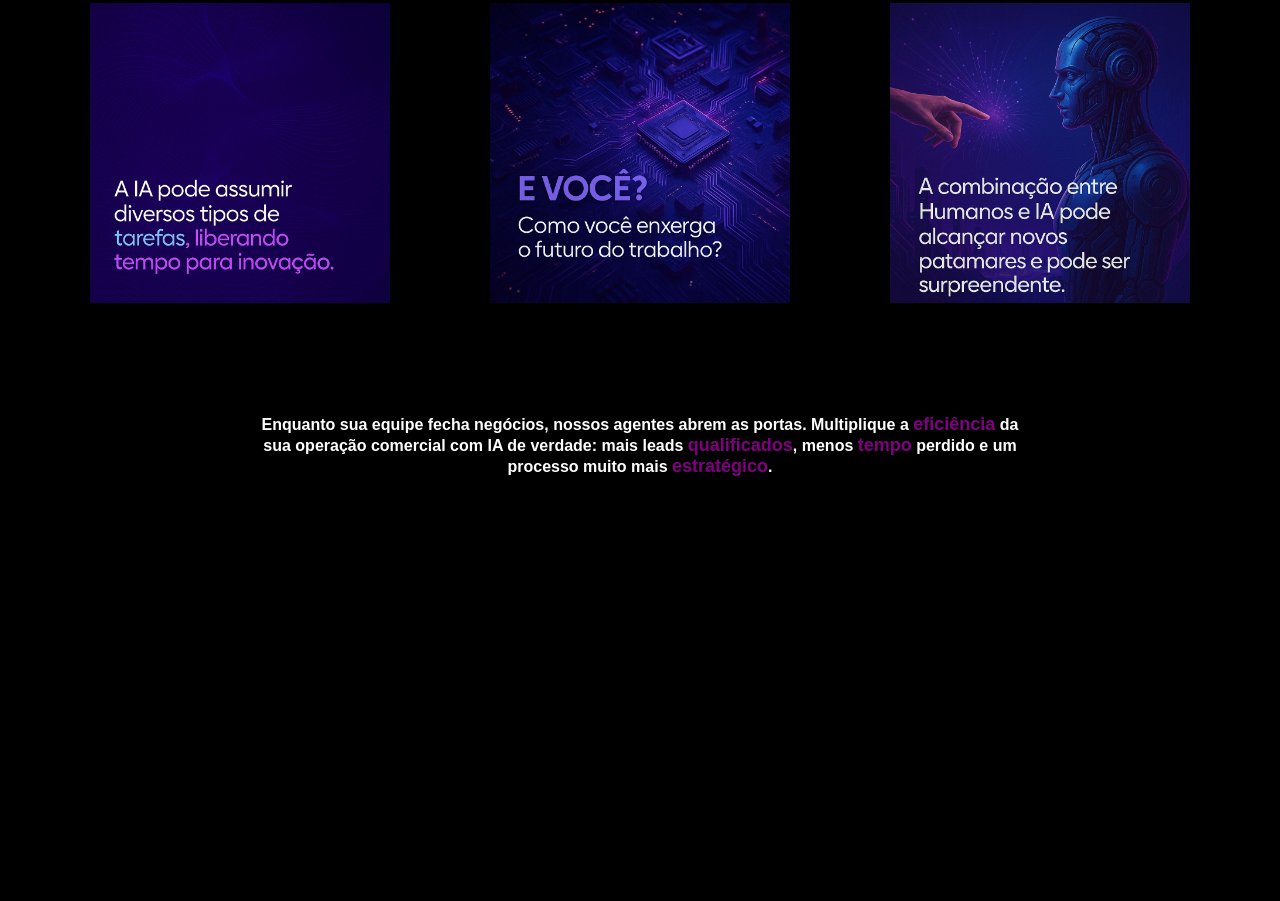
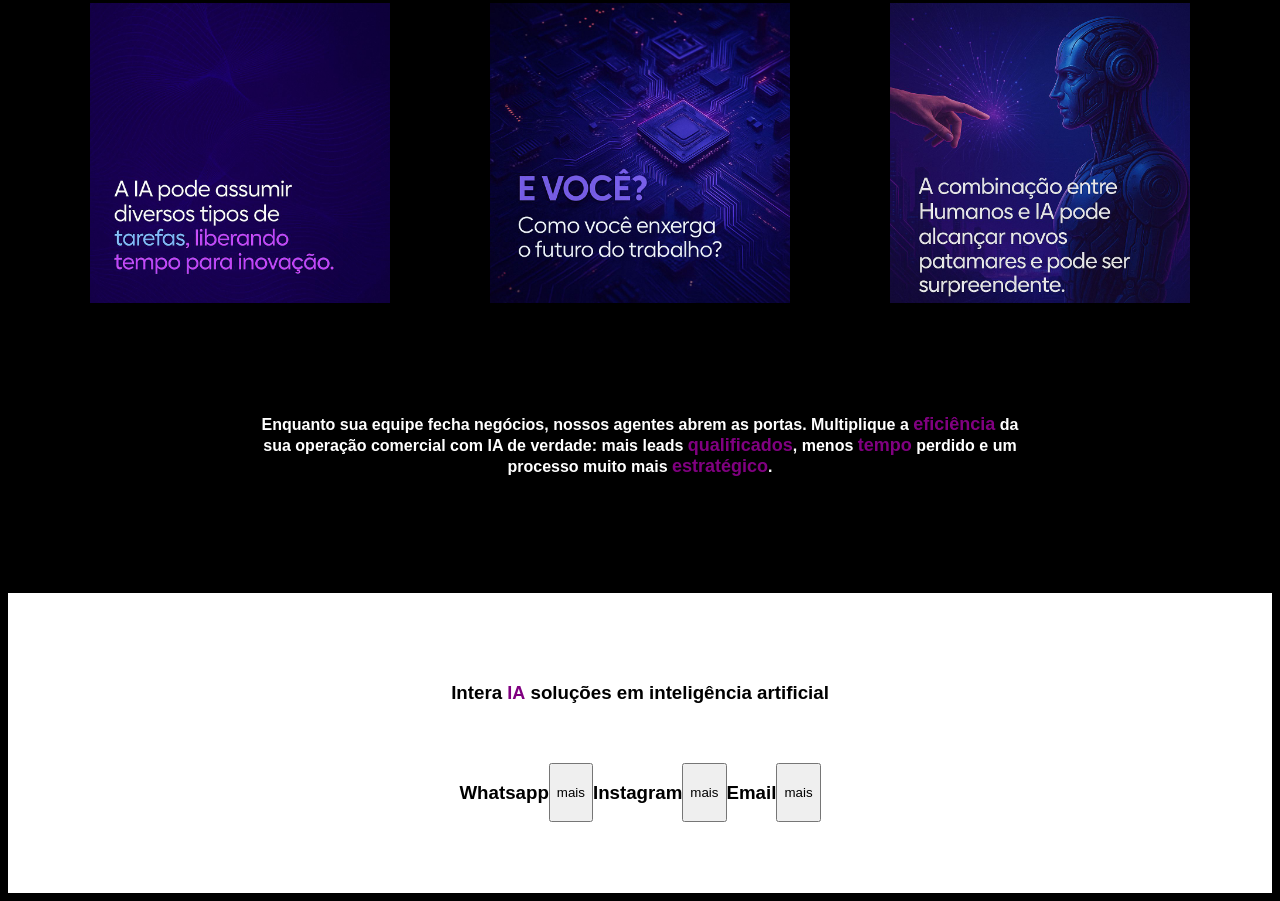
Before and after one commit to kaio-ksianskievis/Intera-IA, a plain HTML site: page index.html in a window 1280 px wide. Shown: the part 899-1800 px from the top of the page. Before the commit the page ends 1500 px from the top, so only its background shows below. Drawn offline with Linux system fonts and the light colour scheme.

Commit message:
atualizando html e css

```diff
--- a/assets/style.css
+++ b/assets/style.css
@@ -89,6 +89,7 @@ p{
 .galeria{
     display: flex;
     justify-content: space-between;
+    flex-wrap: wrap;
 }
 .titulo{
     display: flex;
@@ -117,7 +118,22 @@ p{
     align-items: center;
     text-align: center;
 }
-h4 span{
+h4 span, h3 span{
     color: purple;
     font-size: 18px;
 }
+#contato{
+    background-color: #fff;
+    height: 300px;
+    display: flex;
+    flex-direction: column;
+    align-items: center;
+    justify-content: center;
+}
+.zap, .insta,.email{
+    display: flex;
+}
+.contatos{
+    margin-top: 40px;
+    display: flex;
+}
--- a/index.html
+++ b/index.html
@@ -14,7 +14,7 @@
         <ul>
             <li><a href="#body">Início</a></li>
             <li><a href="#sobre">Sobre Nós</a></li>
-            <li><a href="#">Contato</a></li>
+            <li><a href="#contato">Contato</a></li>
 
         </ul>
     </div>
@@ -24,7 +24,7 @@
             <div class="texto">
                 <h1>Soluções especializadas para impulsionar o crescimento.</h1>
                 <p>Confie em quem domina o futuro, acelere suas vendas com agentes SDR baseados em inteligência artificial, qualificando leads com precisão e escalando seus resultados como nunca antes. 24 horas por dia, 7 dias por semana.</p>
-                <button class="saiba_mais"><a href="">Saiba mais</a></button>
+                <button class="saiba_mais"><a href="https://wa.me/555599276877">Saiba mais</a></button>
             </div>
         </div>
     </div>
@@ -49,5 +49,22 @@
             </h4>
         </div>
     </div>
+    <div id="contato">
+        <h3>Intera  <span>IA</span> soluções em inteligência artificial</h3>
+        <div class="contatos">
+            <div class="zap">
+                <h3>Whatsapp</h3>
+                <button>mais</button>
+            </div>
+            <div class="insta">
+                <h3>Instagram</h3>
+                <button>mais</button>
+            </div>
+            <div class="email">
+                <h3>Email</h3>
+                <button>mais</button>
+            </div>
+        </div>
+    </div>
 </body>
 </html>
```
Also changed, not shown: assets/gmail.png (added), assets/insta.png (added), assets/whatsapp.png (added).
